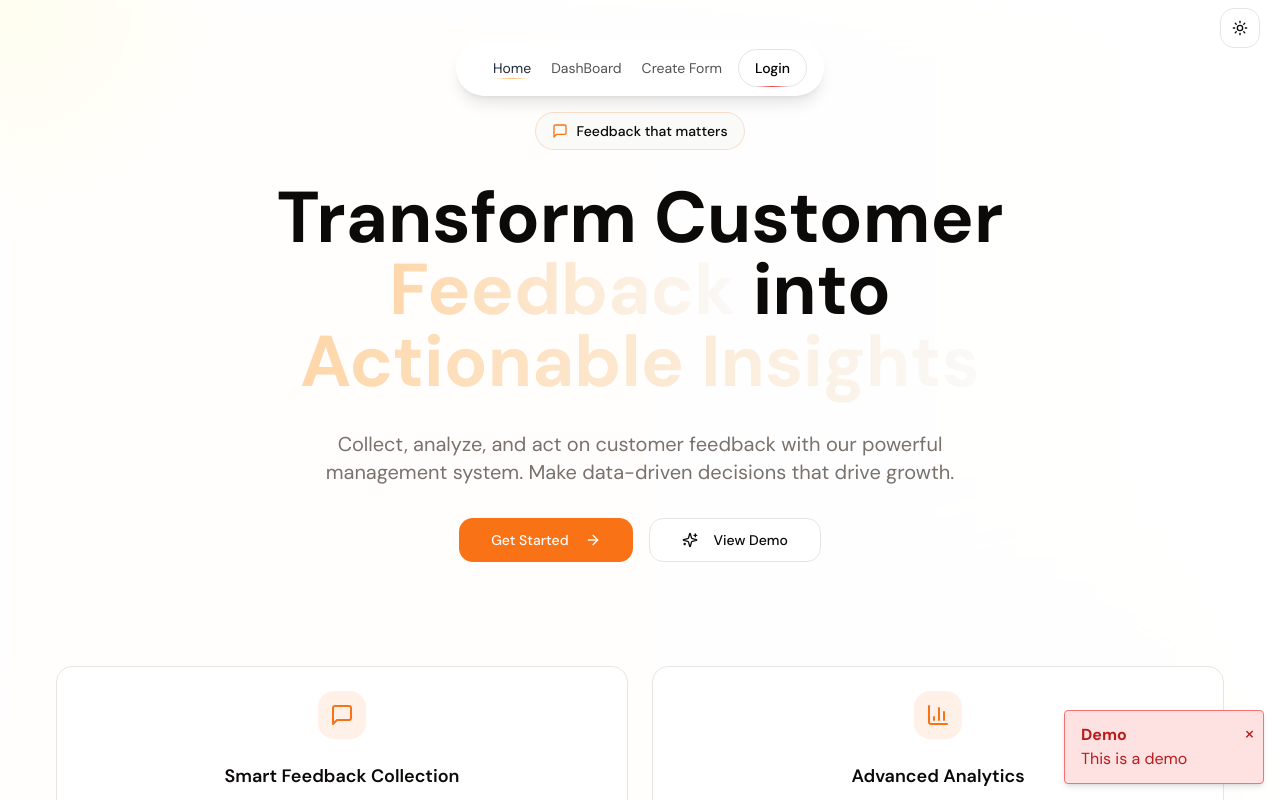
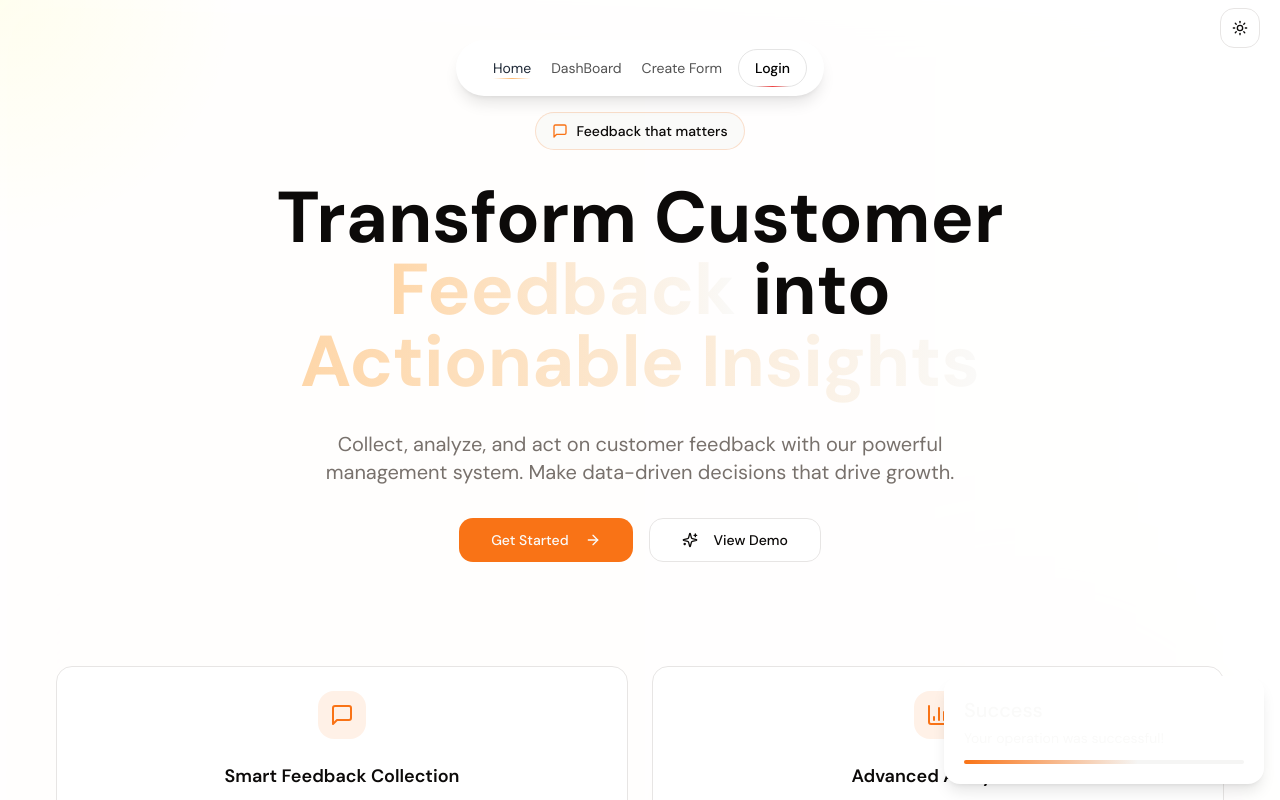
Before and after one commit to Adityaadpandey/Feedback-Management-Sys, a Next.js app in the folder frontend/: page / in a window 1280 px wide. Both pictures are taken after a click on the button "View Demo". Shown: the top 800 px of the page. Built offline with nearby package versions, Linux system fonts and the light colour scheme; no server answers.

Commit message:
alert box made

```diff
--- a/frontend/src/app/globals.css
+++ b/frontend/src/app/globals.css
@@ -126,3 +126,58 @@
         }
     }
 }
+@layer utilities {
+    .animate-fade-in {
+        opacity: 0;
+        animation: fade-in 0.5s ease forwards;
+        animation-delay: var(--animation-delay, 0ms);
+    }
+
+    @keyframes fade-in {
+        from {
+            opacity: 0;
+            transform: translateY(10px);
+        }
+        to {
+            opacity: 1;
+            transform: translateY(0);
+        }
+    }
+
+    .animate-gradient {
+        background-size: 200% 200%;
+        animation: gradient 6s ease infinite;
+    }
+
+    @keyframes gradient {
+        0% {
+            background-position: 0% 50%;
+        }
+        50% {
+            background-position: 100% 50%;
+        }
+        100% {
+            background-position: 0% 50%;
+        }
+    }
+}
+
+
+@layer utilities {
+    .animate-slide-in {
+        transform: translateX(100%);
+        opacity: 0;
+        animation: slide-in 0.5s ease-out forwards;
+    }
+
+    @keyframes slide-in {
+        from {
+            transform: translateX(100%);
+            opacity: 0;
+        }
+        to {
+            transform: translateX(0);
+            opacity: 1;
+        }
+    }
+}
--- a/frontend/src/app/layout.tsx
+++ b/frontend/src/app/layout.tsx
@@ -1,6 +1,7 @@
 import Navbar from "@/components/globals/navbar";
 import { ThemeProvider } from "@/components/globals/theme-provider";
 import { ModeToggle } from "@/components/globals/theme-toogle";
+import { AlertProvider } from "@/hooks/alert-provider";
 import { ClerkProvider } from '@clerk/nextjs';
 import type { Metadata } from "next";
 import { DM_Sans } from "next/font/google";
@@ -22,6 +23,7 @@ export default function RootLayout({
         <ClerkProvider>
             <html lang="en" suppressHydrationWarning>
                 <body className={font.className}>
+                    <AlertProvider>
                         <ThemeProvider
                             attribute="class"
                             defaultTheme="system"
@@ -31,6 +33,7 @@ export default function RootLayout({
                             <Navbar />
                             {children}
                         </ThemeProvider>
+                    </AlertProvider>
                 </body>
             </html>
         </ClerkProvider>
--- a/frontend/src/components/home/hero-section.tsx
+++ b/frontend/src/components/home/hero-section.tsx
@@ -3,11 +3,10 @@ import { Button } from "@/components/ui/button";
 import { GradientText } from "@/components/ui/gradient-text";
 import { MovingBorder } from "@/components/ui/moving-border";
 import { Spotlight } from "@/components/ui/spotlight";
+import { useAlert } from "@/hooks/alert-provider";
 import { motion } from "framer-motion";
 import { ArrowRight, Sparkles } from "lucide-react";
 import { useRouter } from 'next/navigation';
-import { useState } from "react";
-import Custom_Alert from "../ui/custom-alert";
 import { HeroBadge } from "./hero-badge";
 import { HeroStats } from "./hero-stats";
 import { InteractiveShowcase } from "./InteractiveShowcase";
@@ -15,14 +14,15 @@ import { InteractiveShowcase } from "./InteractiveShowcase";
 export function HeroSection() {
     const router = useRouter()
 
-    const [alert, setAlert] = useState(false)
+    const { showAlert } = useAlert();
+
     const pushAlert = () => {
-        setAlert(true)
-        setTimeout(() => {
-            setAlert(false)
-        }, 5000)
-    }
-
+        showAlert(
+            "Success",
+            "Your operation was successful!",
+            "success",
+        )
+    };
 
 
     return (
@@ -72,7 +72,6 @@ export function HeroSection() {
                         <HeroStats />
                     </div>
                 </Spotlight>
-                {alert && <Custom_Alert title="Demo" desc="This is a demo" />}
             </MovingBorder>
 
         </div>
--- a/frontend/src/components/ui/custom-alert.tsx
+++ b/frontend/src/components/ui/custom-alert.tsx
@@ -1,63 +1,90 @@
+import clsx from "clsx";
 import { useEffect, useState } from "react";
 
+// Define alert type for props
 interface CustomAlertProps {
     title: string;
-  desc: string;
-  duration?: number; // Duration for auto-dismissal in milliseconds
-  position?: "top-right" | "top-left" | "bottom-right" | "bottom-left"; // Position of the toast
-  onClose?: () => void; // Callback when the toast is closed
+    message: string;
+    type: "success" | "error" | "info" | "warning"; // Define alert types
+    onClose: () => void;
 }
 
-const Custom_Alert = ({
-  title,
-  desc,
-  duration = 3000, // Default to 3 seconds
-  position = "bottom-right", // Default position
-  onClose,
-}: CustomAlertProps) => {
-  const [show, setShow] = useState(true);
+// Map alert types to styles using your Tailwind color scheme
+const alertStyles = {
+    success: "bg-background text-primary-foreground",
+    error: "bg-destructive text-destructive-foreground",
+    info: "bg-accent text-accent-foreground",
+    warning: "bg-secondary text-secondary-foreground",
 
-  // Auto-dismiss after the specified duration
-  useEffect(() => {
-    const timer = setTimeout(() => {
-      setShow(false);
-      if (onClose) onClose(); // Call the onClose callback if provided
-    }, duration);
-
-    return () => clearTimeout(timer); // Clean up the timer on unmount
-  }, [duration, onClose]);
-
-  // Handle the close button click
-  const handleClose = () => {
-    setShow(false);
-    if (onClose) onClose();
 };
 
-  if (!show) return null;
+const CustomAlert = ({ title, message, type, onClose }: CustomAlertProps) => {
+    const [show, setShow] = useState(true);
+    const [timeLeft, setTimeLeft] = useState(5); // 5 seconds countdown
+    const [progress, setProgress] = useState(100); // Track progress for the progress bar
 
-  // Dynamically set the position classes
-  const positionClasses = {
-    "top-right": "top-4 right-4",
-    "top-left": "top-4 left-4",
-    "bottom-right": "bottom-4 right-4",
-    "bottom-left": "bottom-4 left-4",
+    // Countdown timer for 5 seconds with smooth progress
+    useEffect(() => {
+        if (timeLeft > 0 && show) {
+            const countdown = setInterval(() => {
+                setTimeLeft((prevTime) => prevTime - 1);
+                setProgress((prevProgress) => prevProgress - 20); // Adjust progress
+            }, 1000); // Update every second
+
+            return () => clearInterval(countdown); // Cleanup interval
+        } else if (timeLeft === 0) {
+            handleClose();
+        }
+    }, [timeLeft, show]);
+
+    const handleClose = () => {
+        setShow(false); // Fade out the alert
+        setTimeout(() => {
+            onClose();
+        }, 300); // Match transition duration
     };
 
     return (
         <div
-      className={`fixed z-50 ${positionClasses[position]} bg-red-100 border min-w-[200px] border-red-400 text-red-700 px-4 py-3 rounded shadow-md transform transition-all duration-300 ease-in-out opacity-100`}
+            className={clsx(
+                "fixed z-50 w-80 p-5 rounded-lg shadow-lg transition-transform duration-300",
+                show ? "translate-x-0 opacity-100" : "translate-x-full opacity-0", // Slide-out effect
+                "right-4 bottom-4",
+                alertStyles[type], // Apply styles based on alert type
+                "bg-opacity-90 animate-slide-in" // Smooth opacity and slide-in animation
+            )}
+            role="alert" // Make it accessible for screen readers
         >
-      <strong className="font-bold">{title}</strong>
-      <br />
-      <span className="block sm:inline">{desc}</span>
+            <div className="flex justify-between items-center space-x-4">
+                <div>
+                    <strong className="text-xl text-primary-foreground font-medium">{title}</strong>
+                    <p className="text-sm  text-opacity-80 mt-1">{message}</p>
+                </div>
                 <button
-        onClick={handleClose}
-        className="absolute top-2 right-2 text-red-700 bg-transparent border-none text-xl cursor-pointer"
+                    className="text-white text-2xl hover:text-opacity-80 focus:outline-none focus:ring-2 focus:ring-offset-2 focus:ring-primary"
+                    onClick={() => {
+                        setShow(false);
+                        onClose();
+                    }}
+                    aria-label="Close alert"
                 >
                     &times;
                 </button>
             </div>
+
+            {/* Countdown Progress Bar with Gradient */}
+            <div className="mt-3 h-1 bg-muted bg-opacity-20 rounded-full">
+                <div
+                    className="h-full bg-gradient-to-r from-primary to-accent rounded-full"
+                    style={{
+                        width: `${progress}%`, // Update width based on progress
+                        transition: "width 1s linear", // Smooth transition
+                    }}
+                />
+            </div>
+
+        </div>
     );
 };
 
-export default Custom_Alert;
+export default CustomAlert;
--- /dev/null
+++ b/frontend/src/hooks/alert-provider.tsx
@@ -0,0 +1,57 @@
+'use client'
+import Custom_Alert from "@/components/ui/custom-alert";
+import { createContext, ReactNode, useContext, useState } from "react";
+
+// Define alert types
+type AlertType = "success" | "error" | "info" | "warning";
+
+// Context types
+interface AlertContextType {
+    showAlert: (title: string, message: string, type: AlertType) => void;
+    alertData: { title: string; message: string; type: AlertType; show: boolean };
+    hideAlert: () => void;
+}
+
+// Create context
+const AlertContext = createContext<AlertContextType | undefined>(undefined);
+
+// Alert provider
+export const AlertProvider = ({ children }: { children: ReactNode }) => {
+    const [alertData, setAlertData] = useState({
+        title: "",
+        message: "",
+        type: "info" as AlertType, // Default type
+        show: false,
+    });
+
+    const showAlert = (title: string, message: string, type: AlertType = "info") => {
+        setAlertData({ title, message, type, show: true });
+    };
+
+    const hideAlert = () => {
+        setAlertData({ ...alertData, show: false });
+    };
+
+    return (
+        <AlertContext.Provider value={{ showAlert, alertData, hideAlert }}>
+            {children}
+            {alertData.show && (
+                <Custom_Alert
+                    title={alertData.title}
+                    message={alertData.message}
+                    type={alertData.type}
+                    onClose={hideAlert}
+                />
+            )}
+        </AlertContext.Provider>
+    );
+};
+
+// Custom hook to use the alert context
+export const useAlert = (): AlertContextType => {
+    const context = useContext(AlertContext);
+    if (!context) {
+        throw new Error("useAlert must be used within an AlertProvider");
+    }
+    return context;
+};
```
Lines whose indentation alone changed are shown as unchanged.
